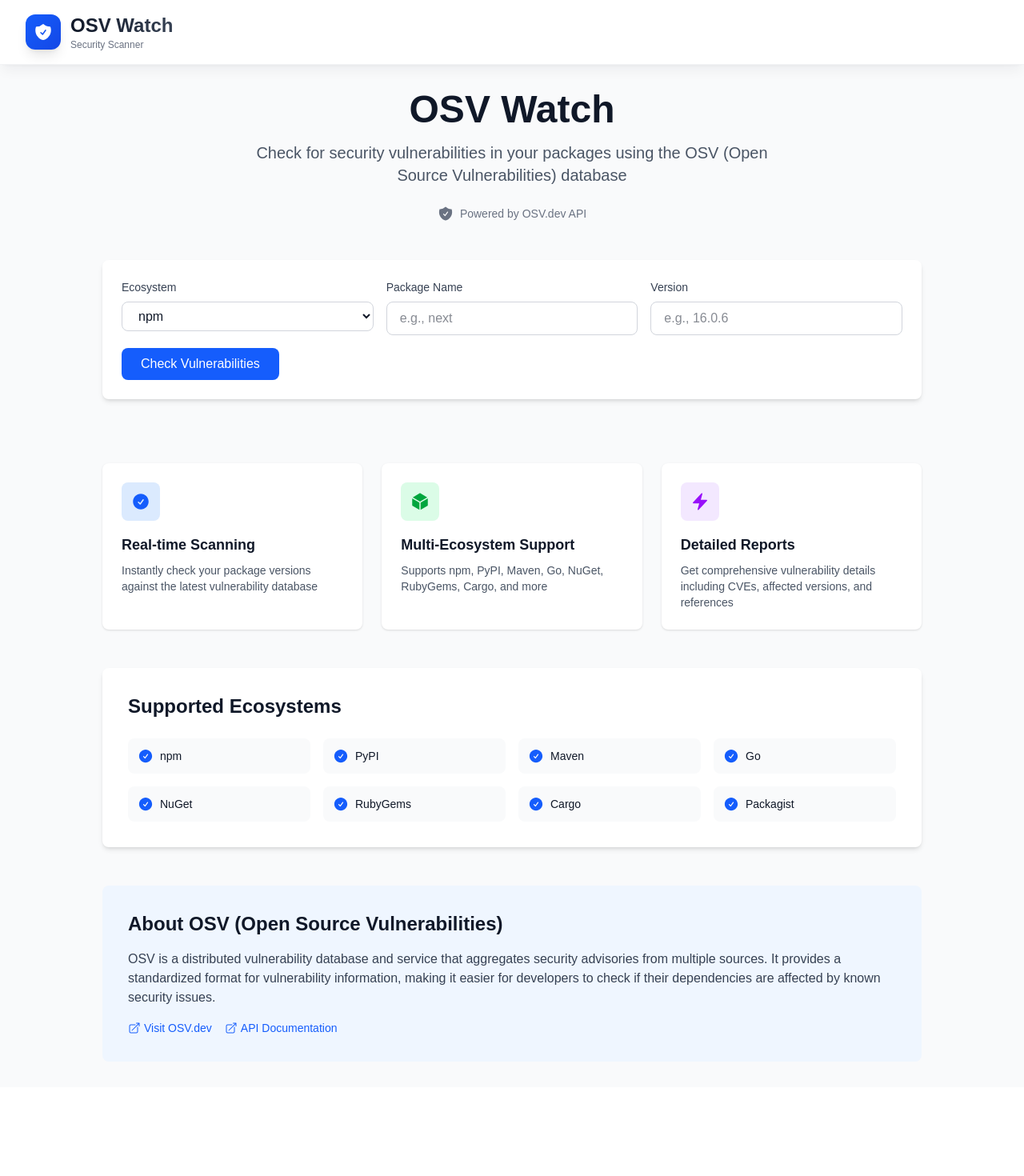
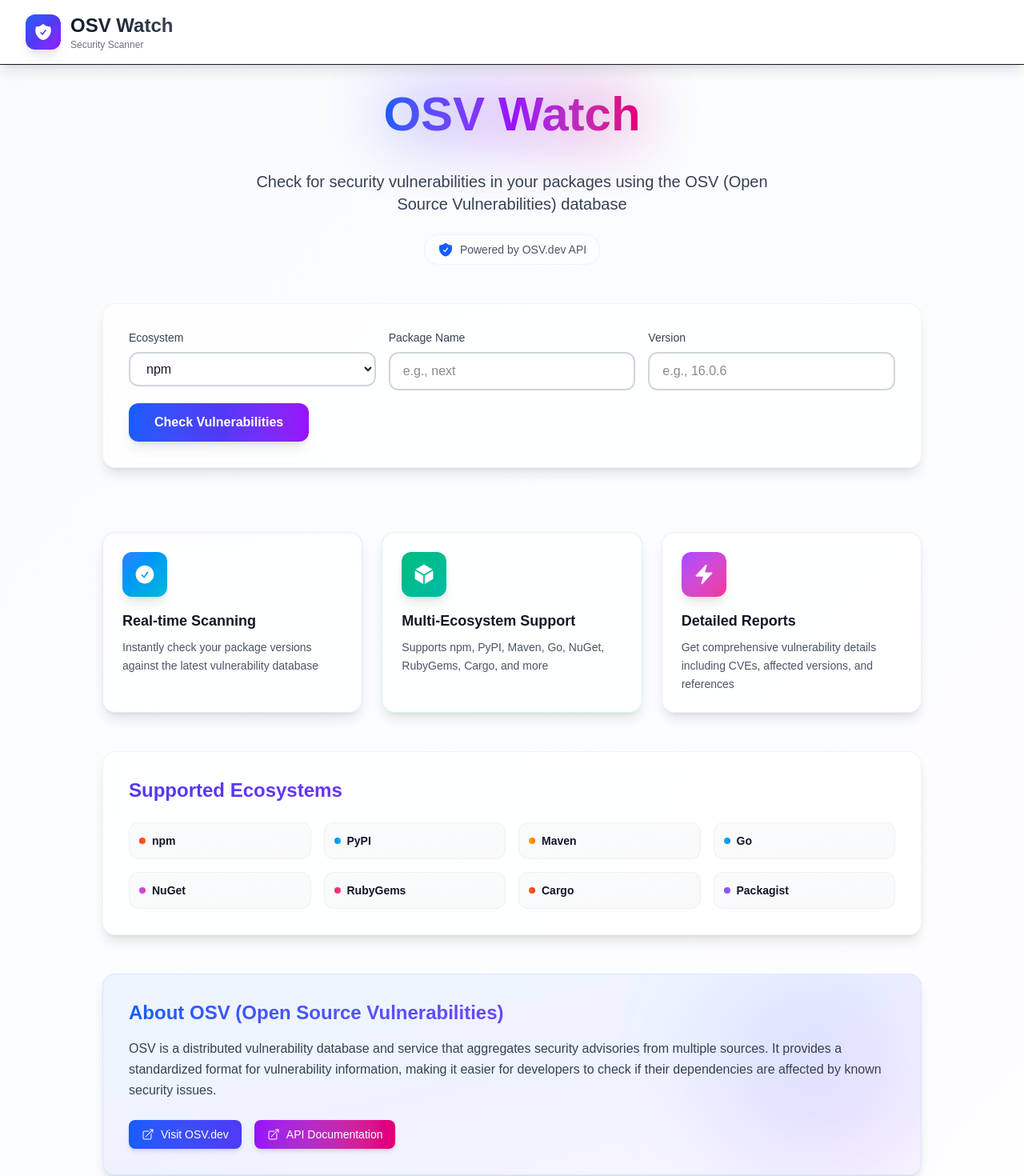
Before and after one commit to abhishekmardiya/OSV-Watch, a Next.js app: page / in a window 1280 px wide. Shown: the top 1470 px of the page at 80% size. Before the commit the page ends 1359 px from the top, so only its background shows below. Built offline with nearby package versions, Linux system fonts and the light colour scheme.

Commit message:
Refactor Home page layout and styles for improved aesthetics and user experience. Update package.json to reorder scripts and enhance README.md by removing outdated links. Adjust styles in Header, VulnerabilitiesForm, and VulnerabilityCard components for consistency and better interaction.

```diff
--- a/package.json
+++ b/package.json
@@ -6,10 +6,10 @@
   "scripts": {
     "dev": "next dev",
     "ts": "tsc --noEmit --watch",
+    "lint": "biome check",
+    "format": "biome format --write",
     "build": "next build",
-    "start": "next start",
-    "lint": "biome check",
-    "format": "biome format --write"
+    "start": "next start"
   },
   "dependencies": {
     "next": "^16.0.7",
--- a/src/app/page.tsx
+++ b/src/app/page.tsx
@@ -10,23 +10,28 @@
 
 export default function Home() {
   return (
-    <main className="min-h-screen bg-gray-50 dark:bg-gray-900 py-8 px-4 sm:px-6 lg:px-8">
+    <main className="min-h-screen bg-gradient-to-br from-slate-50 via-blue-50/30 to-purple-50/20 dark:from-gray-900 dark:via-blue-950/20 dark:to-purple-950/20 py-8 px-4 sm:px-6 lg:px-8">
       <div className="max-w-5xl mx-auto">
         {/* Hero Section */}
         <div className="text-center mb-12">
-          <h1 className="text-5xl font-bold text-gray-900 dark:text-white mb-4">
+          <div className="inline-block mb-6">
+            <div className="relative">
+              <div className="absolute inset-0 bg-gradient-to-r from-blue-600 via-purple-600 to-pink-600 rounded-full blur-2xl opacity-30 animate-pulse" />
+              <h1 className="relative text-6xl font-extrabold bg-linear-to-r from-blue-600 via-purple-600 to-pink-600 bg-clip-text text-transparent mb-4">
                 OSV Watch
               </h1>
-          <p className="text-xl text-gray-600 dark:text-gray-400 mb-6 max-w-2xl mx-auto">
+            </div>
+          </div>
+          <p className="text-xl text-gray-700 dark:text-gray-300 mb-6 max-w-2xl mx-auto font-medium">
             Check for security vulnerabilities in your packages using the OSV
             (Open Source Vulnerabilities) database
           </p>
-          <div className="flex items-center justify-center gap-2 text-sm text-gray-500 dark:text-gray-500">
+          <div className="inline-flex items-center justify-center gap-2 text-sm text-gray-600 dark:text-gray-400 bg-white/60 dark:bg-gray-800/60 backdrop-blur-sm px-4 py-2 rounded-full border border-gray-200/50 dark:border-gray-700/50">
             <HiShieldCheck
-              className="w-5 h-5"
+              className="w-5 h-5 text-blue-600 dark:text-blue-400"
               aria-label="Security shield icon"
             />
-            <span>Powered by OSV.dev API</span>
+            <span className="font-medium">Powered by OSV.dev API</span>
           </div>
         </div>
 
@@ -37,80 +42,88 @@
 
         {/* Features Section */}
         <div className="grid grid-cols-1 md:grid-cols-3 gap-6 mb-12">
-          <div className="bg-white dark:bg-gray-800 rounded-lg p-6 shadow-sm">
-            <div className="w-12 h-12 bg-blue-100 dark:bg-blue-900 rounded-lg flex items-center justify-center mb-4">
+          <div className="group relative bg-white/80 dark:bg-gray-800/80 backdrop-blur-sm rounded-2xl p-6 shadow-lg border border-blue-200/50 dark:border-blue-800/50 hover:shadow-xl hover:border-blue-300 dark:hover:border-blue-700 transition-all duration-300 hover:-translate-y-1">
+            <div className="absolute inset-0 bg-gradient-to-br from-blue-500/10 to-cyan-500/10 rounded-2xl opacity-0 group-hover:opacity-100 transition-opacity duration-300" />
+            <div className="relative">
+              <div className="w-14 h-14 bg-gradient-to-br from-blue-500 to-cyan-500 rounded-xl flex items-center justify-center mb-4 shadow-lg group-hover:scale-110 transition-transform duration-300">
                 <HiCheckCircle
-                className="w-6 h-6 text-blue-600 dark:text-blue-400"
+                  className="w-7 h-7 text-white"
                   aria-label="Checkmark icon"
                 />
               </div>
-            <h3 className="text-lg font-semibold text-gray-900 dark:text-white mb-2">
+              <h3 className="text-lg font-bold text-gray-900 dark:text-white mb-2">
                 Real-time Scanning
               </h3>
-            <p className="text-sm text-gray-600 dark:text-gray-400">
+              <p className="text-sm text-gray-600 dark:text-gray-400 leading-relaxed">
                 Instantly check your package versions against the latest
                 vulnerability database
               </p>
             </div>
+          </div>
 
-          <div className="bg-white dark:bg-gray-800 rounded-lg p-6 shadow-sm">
-            <div className="w-12 h-12 bg-green-100 dark:bg-green-900 rounded-lg flex items-center justify-center mb-4">
+          <div className="group relative bg-white/80 dark:bg-gray-800/80 backdrop-blur-sm rounded-2xl p-6 shadow-lg border border-emerald-200/50 dark:border-emerald-800/50 hover:shadow-xl hover:border-emerald-300 dark:hover:border-emerald-700 transition-all duration-300 hover:-translate-y-1">
+            <div className="absolute inset-0 bg-gradient-to-br from-emerald-500/10 to-teal-500/10 rounded-2xl opacity-0 group-hover:opacity-100 transition-opacity duration-300" />
+            <div className="relative">
+              <div className="w-14 h-14 bg-gradient-to-br from-emerald-500 to-teal-500 rounded-xl flex items-center justify-center mb-4 shadow-lg group-hover:scale-110 transition-transform duration-300">
                 <HiCube
-                className="w-6 h-6 text-green-600 dark:text-green-400"
+                  className="w-7 h-7 text-white"
                   aria-label="Package icon"
                 />
               </div>
-            <h3 className="text-lg font-semibold text-gray-900 dark:text-white mb-2">
+              <h3 className="text-lg font-bold text-gray-900 dark:text-white mb-2">
                 Multi-Ecosystem Support
               </h3>
-            <p className="text-sm text-gray-600 dark:text-gray-400">
+              <p className="text-sm text-gray-600 dark:text-gray-400 leading-relaxed">
                 Supports npm, PyPI, Maven, Go, NuGet, RubyGems, Cargo, and more
               </p>
             </div>
+          </div>
 
-          <div className="bg-white dark:bg-gray-800 rounded-lg p-6 shadow-sm">
-            <div className="w-12 h-12 bg-purple-100 dark:bg-purple-900 rounded-lg flex items-center justify-center mb-4">
+          <div className="group relative bg-white/80 dark:bg-gray-800/80 backdrop-blur-sm rounded-2xl p-6 shadow-lg border border-purple-200/50 dark:border-purple-800/50 hover:shadow-xl hover:border-purple-300 dark:hover:border-purple-700 transition-all duration-300 hover:-translate-y-1">
+            <div className="absolute inset-0 bg-gradient-to-br from-purple-500/10 to-pink-500/10 rounded-2xl opacity-0 group-hover:opacity-100 transition-opacity duration-300" />
+            <div className="relative">
+              <div className="w-14 h-14 bg-gradient-to-br from-purple-500 to-pink-500 rounded-xl flex items-center justify-center mb-4 shadow-lg group-hover:scale-110 transition-transform duration-300">
                 <HiBolt
-                className="w-6 h-6 text-purple-600 dark:text-purple-400"
+                  className="w-7 h-7 text-white"
                   aria-label="Lightning bolt icon"
                 />
               </div>
-            <h3 className="text-lg font-semibold text-gray-900 dark:text-white mb-2">
+              <h3 className="text-lg font-bold text-gray-900 dark:text-white mb-2">
                 Detailed Reports
               </h3>
-            <p className="text-sm text-gray-600 dark:text-gray-400">
+              <p className="text-sm text-gray-600 dark:text-gray-400 leading-relaxed">
                 Get comprehensive vulnerability details including CVEs, affected
                 versions, and references
               </p>
             </div>
           </div>
+        </div>
 
         {/* Supported Ecosystems */}
-        <div className="bg-white dark:bg-gray-800 rounded-lg shadow-md p-8 mb-12">
-          <h2 className="text-2xl font-bold text-gray-900 dark:text-white mb-6">
+        <div className="bg-white/80 dark:bg-gray-800/80 backdrop-blur-sm rounded-2xl shadow-lg border border-gray-200/50 dark:border-gray-700/50 p-8 mb-12">
+          <h2 className="text-2xl font-bold bg-linear-to-r from-indigo-600 to-purple-600 bg-clip-text text-transparent mb-6">
             Supported Ecosystems
           </h2>
           <div className="grid grid-cols-2 md:grid-cols-4 gap-4">
             {[
-              "npm",
-              "PyPI",
-              "Maven",
-              "Go",
-              "NuGet",
-              "RubyGems",
-              "Cargo",
-              "Packagist",
+              { name: "npm", color: "from-red-500 to-orange-500" },
+              { name: "PyPI", color: "from-blue-500 to-cyan-500" },
+              { name: "Maven", color: "from-yellow-500 to-orange-500" },
+              { name: "Go", color: "from-cyan-500 to-blue-500" },
+              { name: "NuGet", color: "from-purple-500 to-pink-500" },
+              { name: "RubyGems", color: "from-red-500 to-pink-500" },
+              { name: "Cargo", color: "from-orange-500 to-red-500" },
+              { name: "Packagist", color: "from-indigo-500 to-purple-500" },
             ].map((ecosystem) => (
               <div
-                key={ecosystem}
-                className="flex items-center gap-2 p-3 bg-gray-50 dark:bg-gray-700 rounded-lg"
+                key={ecosystem.name}
+                className="group flex items-center gap-2 p-3 bg-gradient-to-br from-gray-50 to-gray-100/50 dark:from-gray-700 dark:to-gray-800/50 rounded-xl border border-gray-200/50 dark:border-gray-600/50 hover:shadow-md hover:scale-105 transition-all duration-300"
               >
-                <HiCheckCircle
-                  className="w-5 h-5 text-blue-600 dark:text-blue-400"
-                  aria-label="Checkmark icon"
+                <div
+                  className={`w-2 h-2 rounded-full bg-gradient-to-r ${ecosystem.color} group-hover:scale-150 transition-transform duration-300`}
                 />
-                <span className="text-sm font-medium text-gray-900 dark:text-white">
-                  {ecosystem}
+                <span className="text-sm font-semibold text-gray-900 dark:text-white">
+                  {ecosystem.name}
                 </span>
               </div>
             ))}
@@ -118,26 +131,28 @@
         </div>
 
         {/* About OSV Section */}
-        <div className="bg-blue-50 dark:bg-blue-900/20 rounded-lg p-8 mt-12">
-          <h2 className="text-2xl font-bold text-gray-900 dark:text-white mb-4">
+        <div className="relative bg-gradient-to-br from-blue-50 via-indigo-50 to-purple-50 dark:from-blue-950/30 dark:via-indigo-950/30 dark:to-purple-950/30 rounded-2xl p-8 mt-12 border border-blue-200/50 dark:border-blue-800/50 shadow-lg overflow-hidden">
+          <div className="absolute top-0 right-0 w-64 h-64 bg-gradient-to-br from-blue-400/20 to-purple-400/20 rounded-full blur-3xl" />
+          <div className="relative">
+            <h2 className="text-2xl font-bold bg-linear-to-r from-blue-600 to-purple-600 bg-clip-text text-transparent mb-4">
               About OSV (Open Source Vulnerabilities)
             </h2>
-          <p className="text-gray-700 dark:text-gray-300 mb-4">
+            <p className="text-gray-700 dark:text-gray-300 mb-6 leading-relaxed">
               OSV is a distributed vulnerability database and service that
-            aggregates security advisories from multiple sources. It provides a
-            standardized format for vulnerability information, making it easier
-            for developers to check if their dependencies are affected by known
-            security issues.
+              aggregates security advisories from multiple sources. It provides
+              a standardized format for vulnerability information, making it
+              easier for developers to check if their dependencies are affected
+              by known security issues.
             </p>
             <div className="flex flex-wrap gap-4 text-sm">
               <Link
                 href="https://osv.dev"
                 target="_blank"
                 rel="noopener noreferrer"
-              className="text-blue-600 dark:text-blue-400 hover:underline flex items-center gap-1"
+                className="group inline-flex items-center gap-2 px-4 py-2 bg-gradient-to-r from-blue-600 to-indigo-600 hover:from-blue-700 hover:to-indigo-700 text-white font-medium rounded-lg shadow-md hover:shadow-lg transition-all duration-300 hover:scale-105"
               >
                 <HiArrowTopRightOnSquare
-                className="w-4 h-4"
+                  className="w-4 h-4 group-hover:translate-x-1 group-hover:-translate-y-1 transition-transform duration-300"
                   aria-label="External link icon"
                 />
                 Visit OSV.dev
@@ -146,10 +161,10 @@
                 href="https://osv.dev/api"
                 target="_blank"
                 rel="noopener noreferrer"
-              className="text-blue-600 dark:text-blue-400 hover:underline flex items-center gap-1"
+                className="group inline-flex items-center gap-2 px-4 py-2 bg-gradient-to-r from-purple-600 to-pink-600 hover:from-purple-700 hover:to-pink-700 text-white font-medium rounded-lg shadow-md hover:shadow-lg transition-all duration-300 hover:scale-105"
               >
                 <HiArrowTopRightOnSquare
-                className="w-4 h-4"
+                  className="w-4 h-4 group-hover:translate-x-1 group-hover:-translate-y-1 transition-transform duration-300"
                   aria-label="External link icon"
                 />
                 API Documentation
@@ -157,6 +172,7 @@
             </div>
           </div>
         </div>
+      </div>
     </main>
   );
 }
--- a/src/components/Header.tsx
+++ b/src/components/Header.tsx
@@ -3,13 +3,13 @@
 
 export const Header = () => {
   return (
-    <header className="sticky top-0 z-50 backdrop-blur-lg bg-white/80 dark:bg-gray-900/80 border-b border-gray-200/50 dark:border-gray-700/50 shadow-lg shadow-gray-900/5">
+    <header className="sticky top-0 z-50 backdrop-blur-xl bg-white/90 dark:bg-gray-900/90 border-b border-gradient-to-r from-blue-200/50 via-purple-200/50 to-pink-200/50 dark:from-blue-800/30 dark:via-purple-800/30 dark:to-pink-800/30 shadow-lg shadow-gray-900/10">
       <div className="max-w-7xl mx-auto px-4 sm:px-6 lg:px-8">
         <div className="flex items-center justify-between h-20">
           <Link href="/" className="flex items-center gap-3 group">
             <div className="relative">
               <div className="absolute inset-0 bg-blue-600/20 dark:bg-blue-400/20 rounded-xl blur-lg group-hover:blur-xl transition-all duration-300 opacity-0 group-hover:opacity-100" />
-              <div className="relative bg-linear-to-br from-blue-600 to-blue-700 dark:from-blue-500 dark:to-blue-600 p-2.5 rounded-xl shadow-lg group-hover:shadow-xl group-hover:scale-110 transition-all duration-300">
+              <div className="relative bg-gradient-to-br from-blue-600 via-indigo-600 to-purple-600 dark:from-blue-500 dark:via-indigo-500 dark:to-purple-500 p-2.5 rounded-xl shadow-lg group-hover:shadow-2xl group-hover:scale-110 transition-all duration-300">
                 <HiShieldCheck className="w-6 h-6 text-white" />
               </div>
             </div>
--- a/src/components/VulnerabilitiesForm.tsx
+++ b/src/components/VulnerabilitiesForm.tsx
@@ -41,7 +41,7 @@
 
   return (
     <section>
-      <div className="bg-white dark:bg-gray-800 rounded-lg shadow-md p-6 mb-8">
+      <div className="bg-white/80 dark:bg-gray-800/80 backdrop-blur-sm rounded-2xl shadow-lg border border-gray-200/50 dark:border-gray-700/50 p-8 mb-8">
         <form onSubmit={handleSubmit} className="space-y-4">
           <div className="grid grid-cols-1 md:grid-cols-3 gap-4">
             <div>
@@ -55,7 +55,7 @@
                 id="ecosystem"
                 value={ecosystem}
                 onChange={(e) => setEcosystem(e.target.value)}
-                className="w-full px-4 py-2 border border-gray-300 dark:border-gray-600 rounded-lg focus:ring-2 focus:ring-blue-500 focus:border-transparent cursor-pointer bg-white dark:bg-gray-700 text-gray-900 dark:text-white"
+                className="w-full px-4 py-2.5 border-2 border-gray-300 dark:border-gray-600 rounded-xl focus:ring-2 focus:ring-purple-500 focus:border-purple-500 cursor-pointer bg-white dark:bg-gray-700 text-gray-900 dark:text-white transition-all duration-200 hover:border-gray-400 dark:hover:border-gray-500"
               >
                 <option value="npm">npm</option>
                 <option value="PyPI">PyPI</option>
@@ -81,7 +81,7 @@
                 onChange={(e) => setPackageName(e.target.value)}
                 required
                 placeholder="e.g., next"
-                className="w-full px-4 py-2 border border-gray-300 dark:border-gray-600 rounded-lg focus:ring-2 focus:ring-blue-500 focus:border-transparent bg-white dark:bg-gray-700 text-gray-900 dark:text-white"
+                className="w-full px-4 py-2.5 border-2 border-gray-300 dark:border-gray-600 rounded-xl focus:ring-2 focus:ring-purple-500 focus:border-purple-500 bg-white dark:bg-gray-700 text-gray-900 dark:text-white transition-all duration-200 hover:border-gray-400 dark:hover:border-gray-500"
               />
             </div>
             <div>
@@ -98,14 +98,14 @@
                 onChange={(e) => setPackageVersion(e.target.value)}
                 required
                 placeholder="e.g., 16.0.6"
-                className="w-full px-4 py-2 border border-gray-300 dark:border-gray-600 rounded-lg focus:ring-2 focus:ring-blue-500 focus:border-transparent bg-white dark:bg-gray-700 text-gray-900 dark:text-white"
+                className="w-full px-4 py-2.5 border-2 border-gray-300 dark:border-gray-600 rounded-xl focus:ring-2 focus:ring-purple-500 focus:border-purple-500 bg-white dark:bg-gray-700 text-gray-900 dark:text-white transition-all duration-200 hover:border-gray-400 dark:hover:border-gray-500"
               />
             </div>
           </div>
           <button
             type="submit"
             disabled={isLoading}
-            className="w-full md:w-auto px-6 py-2 bg-blue-600 hover:bg-blue-700 disabled:bg-blue-400 text-white font-medium rounded-lg transition-colors focus:outline-none focus:ring-2 focus:ring-blue-500 focus:ring-offset-2 cursor-pointer"
+            className="w-full md:w-auto px-8 py-3 bg-gradient-to-r from-blue-600 via-indigo-600 to-purple-600 hover:from-blue-700 hover:via-indigo-700 hover:to-purple-700 disabled:from-gray-400 disabled:via-gray-400 disabled:to-gray-400 text-white font-semibold rounded-xl shadow-lg hover:shadow-xl transition-all duration-300 focus:outline-none focus:ring-2 focus:ring-purple-500 focus:ring-offset-2 cursor-pointer hover:scale-105 disabled:hover:scale-100"
           >
             {isLoading ? "Checking..." : "Check Vulnerabilities"}
           </button>
--- a/src/components/VulnerabilityCard.tsx
+++ b/src/components/VulnerabilityCard.tsx
@@ -45,11 +45,11 @@
   const modifiedDate = formatDate(vulnerability.modified);
 
   return (
-    <div className="border border-gray-200 dark:border-gray-700 rounded-lg shadow-sm hover:shadow-md transition-shadow bg-white dark:bg-gray-900">
+    <div className="border-2 border-gray-200/50 dark:border-gray-700/50 rounded-2xl shadow-lg hover:shadow-xl transition-all duration-300 bg-white/90 dark:bg-gray-900/90 backdrop-blur-sm hover:border-purple-300 dark:hover:border-purple-700">
       <button
         type="button"
         onClick={() => setIsExpanded(!isExpanded)}
-        className="w-full px-6 py-4 flex items-center justify-between text-left focus:outline-none focus:ring-2 focus:ring-blue-500 rounded-lg cursor-pointer"
+        className="w-full px-6 py-5 flex items-center justify-between text-left focus:outline-none focus:ring-2 focus:ring-purple-500 rounded-2xl cursor-pointer hover:bg-gradient-to-r hover:from-blue-50/50 hover:to-purple-50/50 dark:hover:from-blue-950/20 dark:hover:to-purple-950/20 transition-all duration-300"
       >
         <div className="flex items-center gap-4 flex-1 min-w-0">
           <div className={`w-3 h-3 rounded-full shrink-0 ${severityColor}`} />
```
Also changed, not shown: 1 other file (tests, documents, lock files or other folders). Lines whose indentation alone changed are shown as unchanged.
